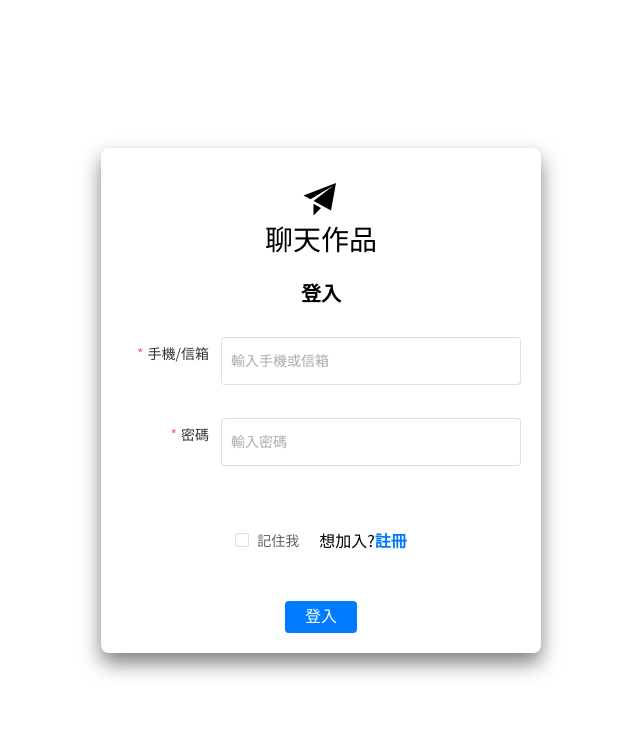
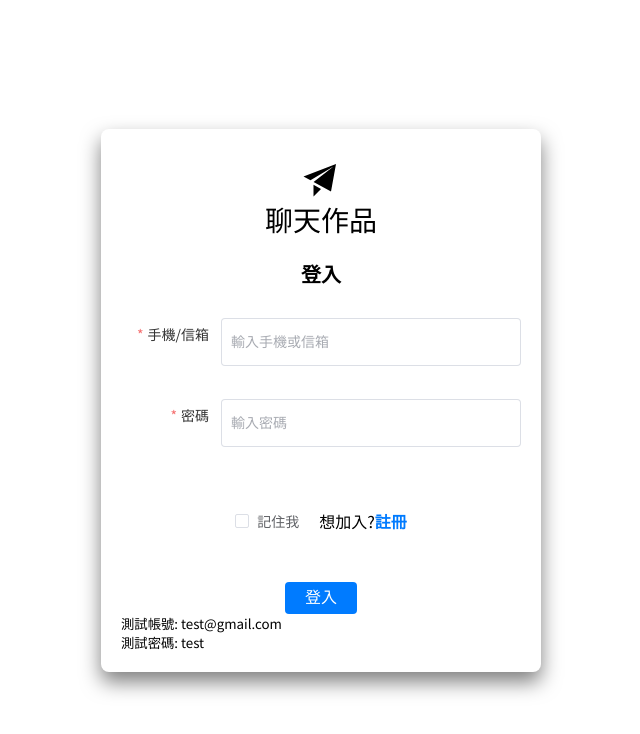
Before and after one commit to b10856039/chat-web-app-vercel, a Vue app: page /login in a window 1280 px wide. Shown: the top 734 px of the page, without its empty margins (319-959 px from the left). Built offline with nearby package versions, Linux system fonts and the light colour scheme.

Commit message:
提供測試號

```diff
--- a/src/views/Login.vue
+++ b/src/views/Login.vue
@@ -46,6 +46,10 @@
             <el-button type="primary" @click="handleLogin">登入</el-button>
           </div>
         </el-form>
+        <div class="test-account">
+            <small>測試帳號: test@gmail.com</small>
+            <small>測試密碼: test</small>
+        </div>
       </div>
     </div>
   </div>
@@ -270,6 +274,11 @@
     }
   }
 
+  .test-account{
+    display: flex;
+    flex-direction: column;
+  }
+
   /* ==========================
      響應式設計
      ========================== */
--- a/src/views/Register.vue
+++ b/src/views/Register.vue
@@ -58,7 +58,6 @@
         </div>
 
         <div class="register-message">
-          <small>開發測試階段，驗證機制非最終結果</small>
         </div>
       </div>
     </div>
```
